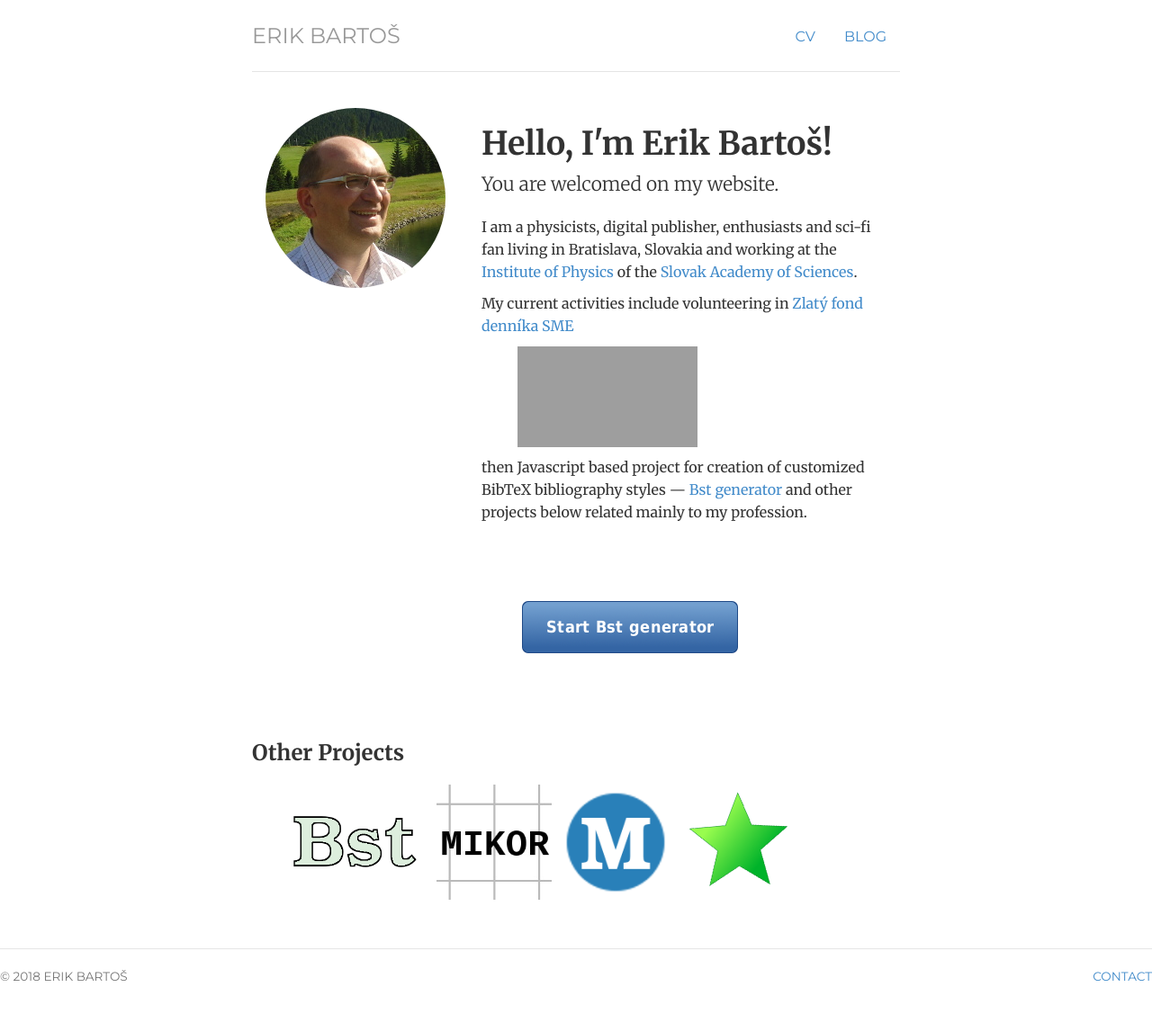
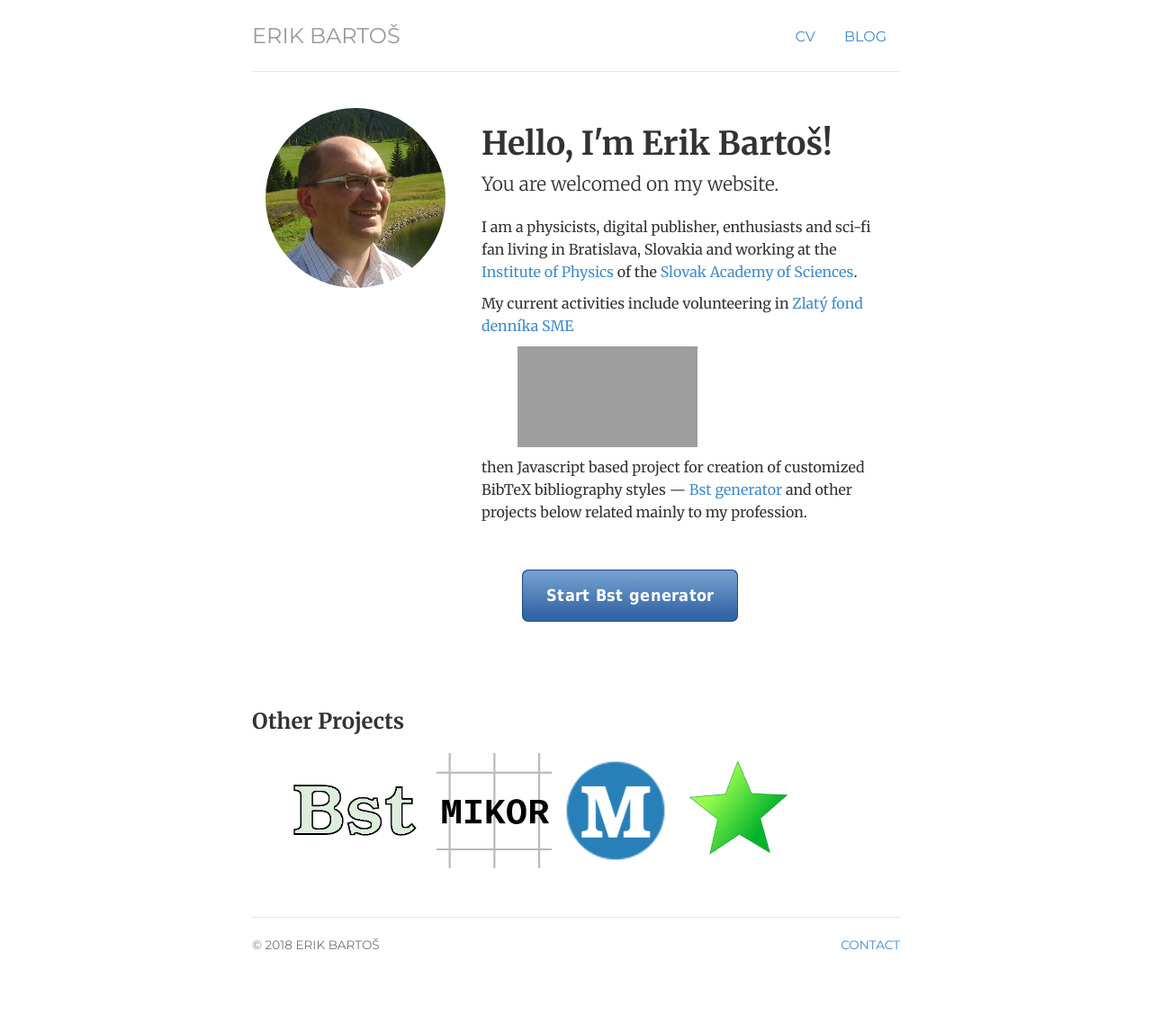
Before and after one commit to Mezek/mezek.github.io, a Jekyll site: the page built from index.html, in a window 1280 px wide. Shown: the whole page at 90% size. Built offline with Jekyll 4.4.1, drawn with Linux system fonts in a browser that asks for light colours; after the commit the page ends 1112 px from its top, so only the background shows below that; grey boxes are pictures that could not be loaded.

Commit message:
Update index.html

```diff
--- a/index.html
+++ b/index.html
@@ -18,7 +18,6 @@
 		<p>then Javascript based project&nbsp;for creation of&nbsp;customized BibTeX bibliography styles — <a href="https://mezek.github.io/Bst_generator/" title="Home of Bst generator">Bst generator</a> and other projects below related mainly to my profession.
 		</p>
 		<p>&nbsp;</p>
-		<p>&nbsp;</p>
 		<ul class="projects"><li><a title="Home of Bst generator" href="https://mezek.github.io/Bst_generator/generator.html" id="start-bst-link">Start Bst generator</a></li></ul>
 	</div>
 </div>
@@ -26,6 +25,7 @@
 
 <p>&nbsp;</p>
 
+<div class="blurb">
 <h3>Other Projects</h3>
 <ul class="projects">
 	<li><a title="Home of Bst generator" href="https://mezek.github.io/Bst_generator/"><img src="./images/content/bst_generator.png" height="150" alt="Bst"></a></li><!--
```
